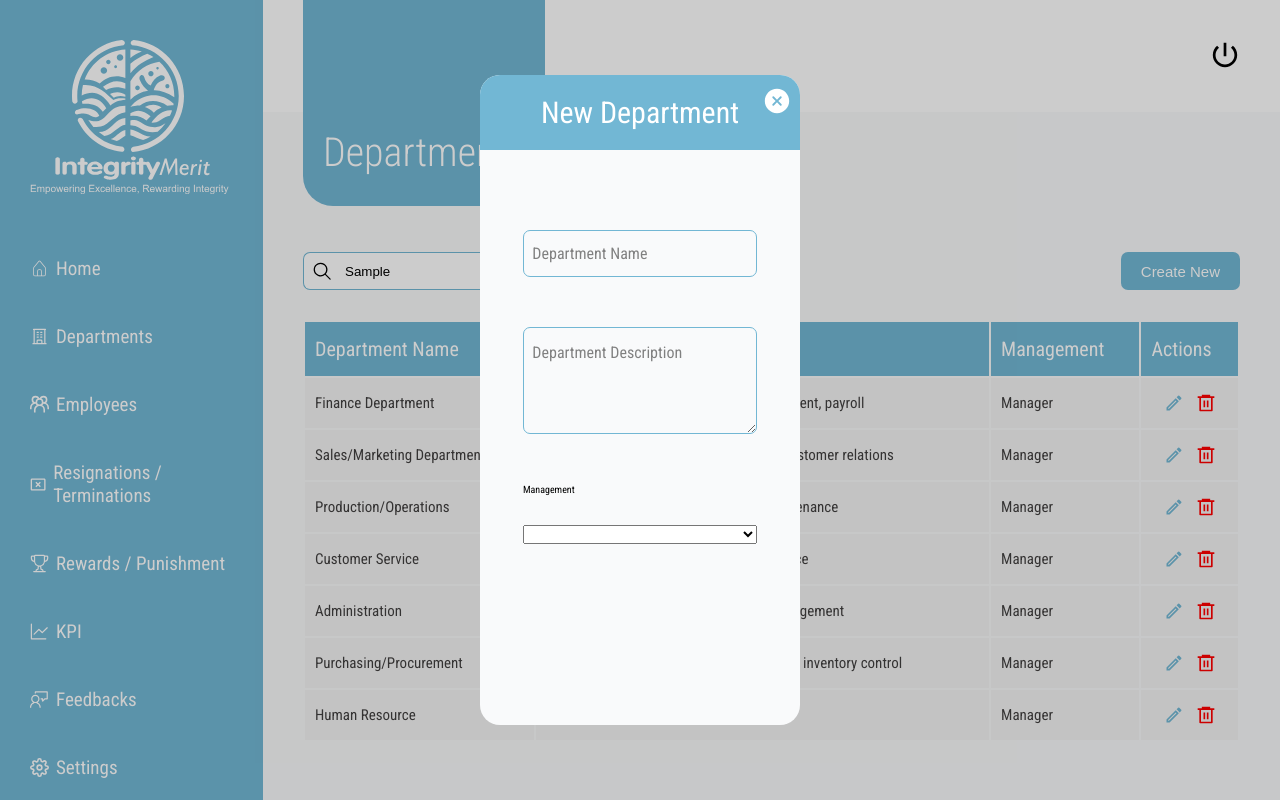
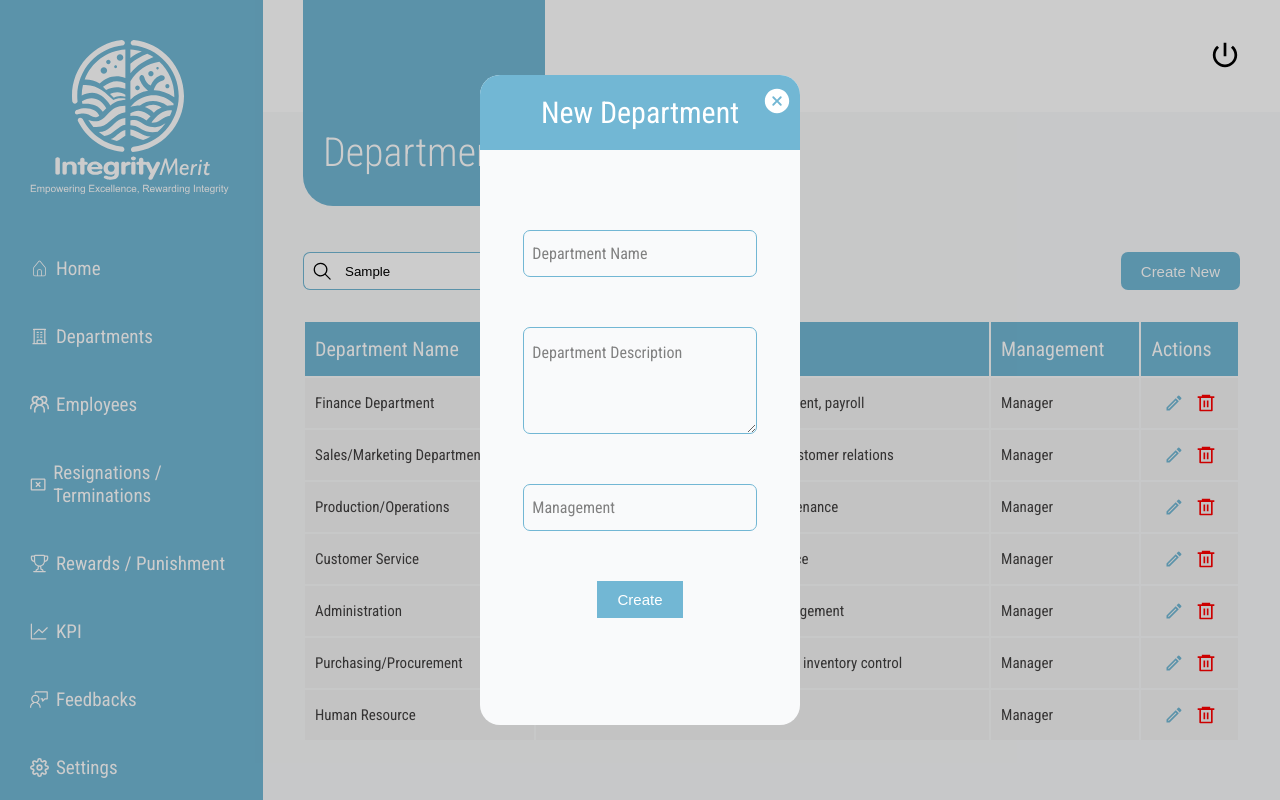
Before and after one commit to Amusah/Integrity-merit, a React (Vite) app: page /departments in a window 1280 px wide. Both pictures are taken after typing "Sample" into the empty fields and a click on the button "Create New". Shown: the top 800 px of the page. Built offline with nearby package versions, Linux system fonts and the light colour scheme.

Commit message:
added manager field to the form

```diff
--- a/src/components/Button.jsx
+++ b/src/components/Button.jsx
@@ -1,4 +1,11 @@
-import { styled } from "styled-components";
+import { styled, css } from "styled-components";
+
+const type = {
+  bordered: css`
+    border-top-right-radius: 0.7rem;
+    border-bottom-right-radius: 0.7rem;
+  `,
+};
 
 const StyledButton = styled.button`
     background-color: var(--light-primary);
@@ -12,6 +19,8 @@ const StyledButton = styled.button`
     &:hover {
       filter: brightness(107%);
     }
+
+    ${(props) => type[props.type]}
 `;
 
 function Button({ children, onClick }) {
--- a/src/features/Departments/CreateDepartmentForm.jsx
+++ b/src/features/Departments/CreateDepartmentForm.jsx
@@ -1,9 +1,11 @@
 import { useForm } from "react-hook-form";
 
+import { useEffect } from "react";
+import { IoCloseCircle } from "react-icons/io5";
+
+import Button from "../../components/Button";
 import { CreateFormContainer, FormRow } from "../../styles/Departments";
-import { useEffect, useState } from "react";
-
-import { IoCloseCircle } from "react-icons/io5";
+// import { employees } from "../..";
 
 function CreateDepartmentForm({ toggleForm }) {
   const { register } = useForm();
@@ -50,9 +52,18 @@ function CreateDepartmentForm({ toggleForm }) {
             </label>
           </FormRow>
           <FormRow>
-            <label htmlFor="manager">Management</label>
-            <select name="" id=""></select>
+            <input
+              type="text"
+              id="manager"
+              {...register("manager")}
+              placeholder=""
+            />
+            <label className="input-label" htmlFor="manager">
+              Management
+            </label>
+            {/* <img src="https://avatar.iran.liara.run/public/12" alt="" /> */}
           </FormRow>
+          <Button>Create</Button>
         </form>
       </div>
     </CreateFormContainer>
--- a/src/styles/Departments.js
+++ b/src/styles/Departments.js
@@ -1,4 +1,4 @@
-import styled, { keyframes} from "styled-components";
+import styled, { keyframes } from "styled-components";
 import { fadeIn } from "./GlobalStyles";
 
 export const SearchFormWrapper = styled.div`
@@ -209,7 +209,7 @@ export const FormRow = styled.div`
     &:focus + .input-label,
     &:not(:placeholder-shown) + .input-label {
       color: var(--light-primary);
-      background-color: #fff;
+      background-color: #f9fafb;
       padding: 0.2rem 0.5rem;
       top: -25%;
     }
@@ -217,9 +217,14 @@ export const FormRow = styled.div`
     &:focus + .textarea-label,
     &:not(:placeholder-shown) + .textarea-label {
       color: var(--light-primary);
-      background-color: #fff;
+      background-color: #f9fafb;
       padding: 0.2rem 0.5rem;
       top: -12%;
     }
   }
+
+  button {
+    border-top-right-radius: 0.7rem;
+    border-bottom-right-radius: 0.7rem;
+  }
 `;
```
Also changed, not shown: src/components/EmployeeListItem.jsx (added, +25 -0 lines).
